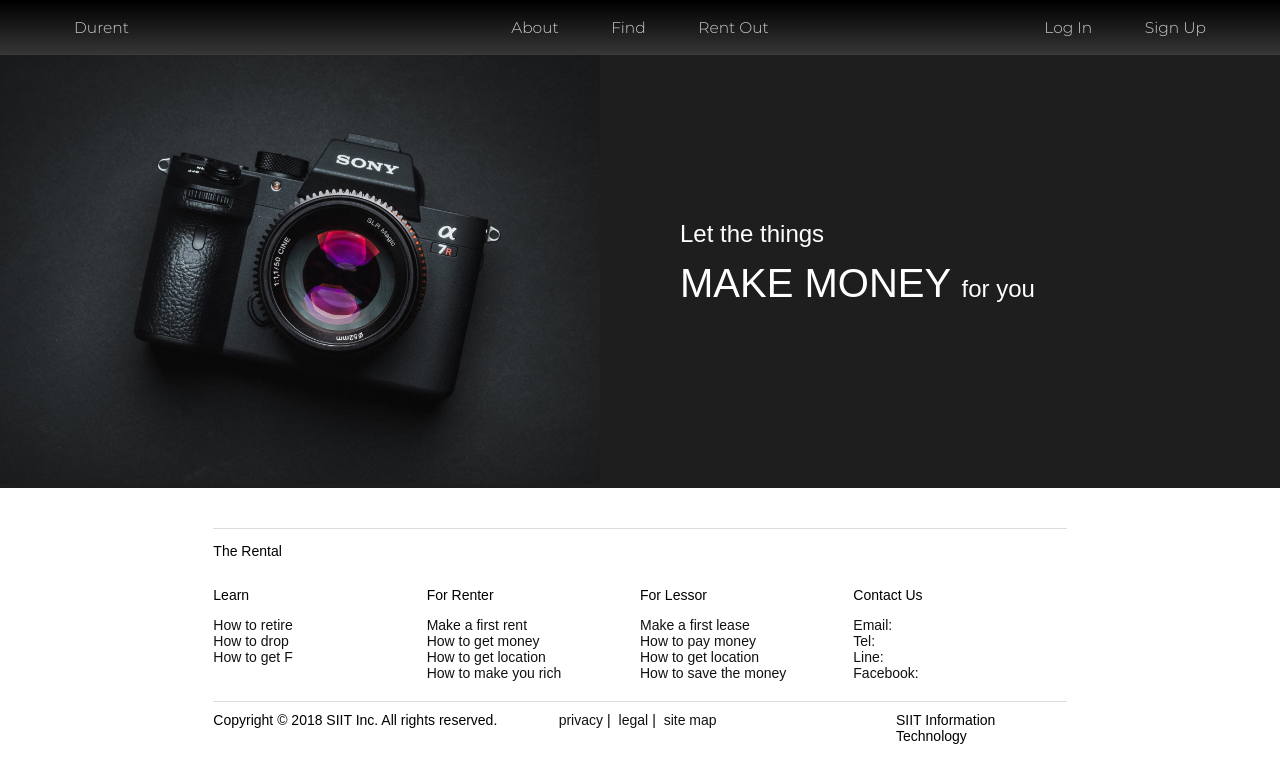
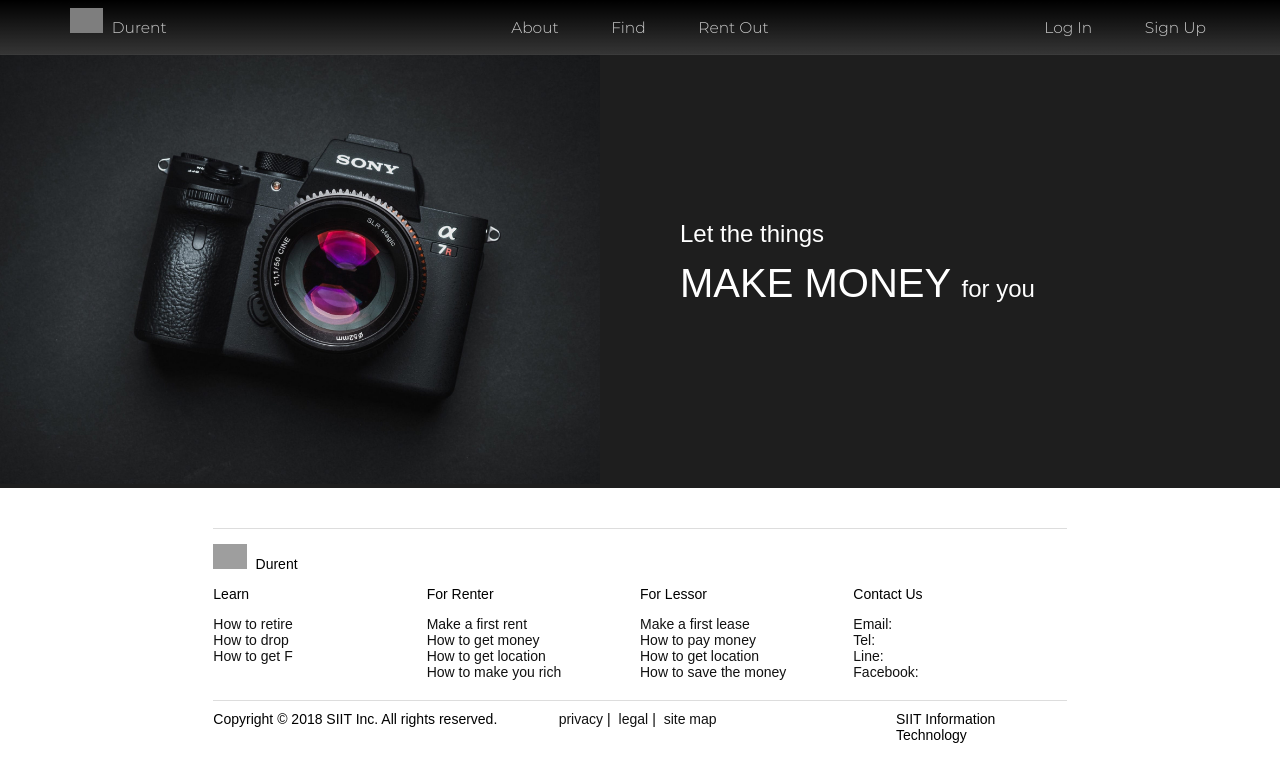
Before and after one commit to Keen1997/Durent, a PHP site: page /index.php in a window 1280 px wide. Shown: the top 783 px of the page. Run offline with PHP 8.4, Linux system fonts and the light colour scheme; some web fonts are replaced; grey boxes are pictures that could not be loaded.

Commit message:
Update index.php

```diff
--- a/index.php
+++ b/index.php
@@ -20,6 +20,8 @@
     <!---------------------------------------------------------------------------------------------------------------->
     <link rel="stylesheet" href="./css/normal.css">
     <!---------------------------------------------------------------------------------------------------------------->
+    <link rel="icon" href="./css/Durent-logo.png">
+    <!---------------------------------------------------------------------------------------------------------------->
   </head>
   <body>
 
@@ -29,6 +31,7 @@
       <div class="container">
         <ul id="navMain">
           <div class="navLeft">
+            <img style="margin:0px;padding:0px;height:25px" src="./css/Durent-logo.png">
             <li><a style="padding-left:0px;" href="index.php">Durent</a></li>
           </div>
           <div class="navCenter">
@@ -65,7 +68,8 @@
     <footer style="display:flex; overflow:hidden; font-size:14px; padding-top:40px; padding-bottom:20px;" class="footer">
       <div style="flex:1;"></div>
       <div style="flex:4; border-top:1px solid #ddd;">
-        <p>The Rental</p>
+        <img style="margin:0px;padding:0px;padding-top:15px;padding-right:5px;height:25px;display:inline;" src="./css/Durent-logo.png">
+        <p style="display:inline;">Durent</p>
           <div style="display:flex; overflow:hidden; flex:4; padding-bottom:20px;">
             <div style="flex:1;" class="lFooter">
               <p>Learn</p>
```
